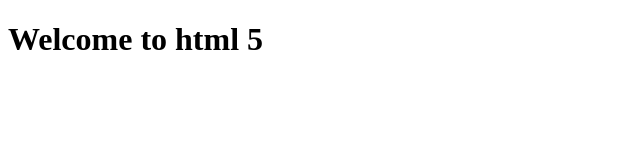
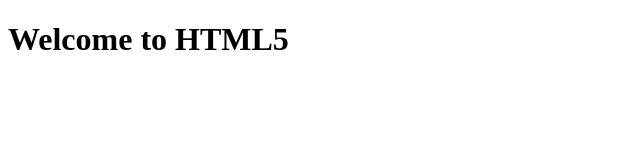
Before and after one commit to kesava07/test-git, a plain HTML site: page index.html in a window 1280 px wide. Shown: the whole page, without its empty margins (0-640 px from the left). Drawn offline with Linux system fonts and the light colour scheme.

Commit message:
test commit

```diff
--- a/index.html
+++ b/index.html
@@ -7,6 +7,6 @@
     <title>Document</title>
 </head>
 <body>
-    <h1>Welcome to html 5</h1>
+    <h1>Welcome to HTML5</h1>
 </body>
 </html>
```
